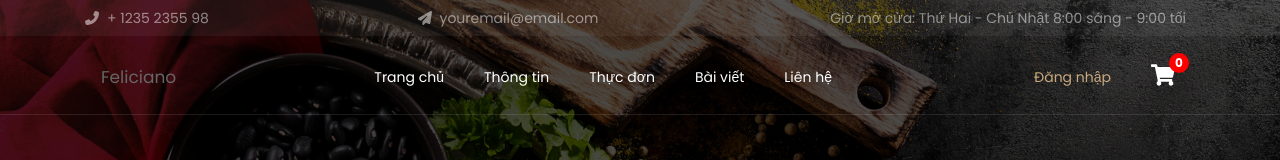
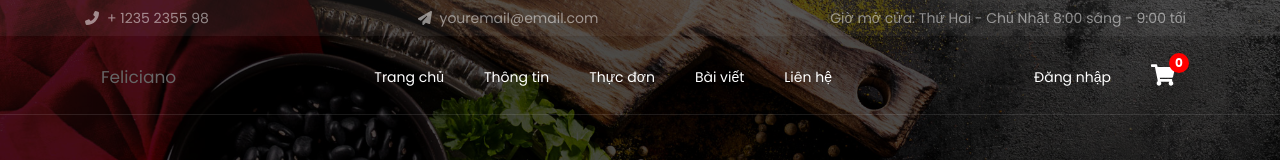
Before and after one commit to davilnam/food_order, a React (Create React App) app: page /login in a window 1280 px wide. Shown: the top 160 px of the page. Built offline with nearby package versions, Linux system fonts and the light colour scheme.

Commit message:
chinh header

```diff
--- a/src/App.js
+++ b/src/App.js
@@ -23,8 +23,8 @@ import LayoutUser from "./pages/LayoutUser";
 const App = () => {
   // Lấy giá trị isLoggedIn và isAdmin từ reducer
   let { isLoggedIn, isAdmin } = useSelector(state => state.app);
-  // isAdmin = true;
-  // isLoggedIn = true;
+  isAdmin = true;
+  isLoggedIn = true;
 
   return (
     <Routes>
@@ -44,7 +44,7 @@ const App = () => {
         <Route path="*" element={<Navigate to="/not-found" />} />
       </Route>
       {isLoggedIn && isAdmin && (
-        <Route path="/admin/*" element={<Layout />}>
+        <Route path="/admin" element={<Layout />}>
           <Route path="dashboard" element={<DashBoard />}></Route>
           <Route path="managerOrder" element={<OrderManagement />}></Route>
           <Route path="managerAccount" element={<AccountManagement />}></Route>
--- a/src/components/Header/Header.js
+++ b/src/components/Header/Header.js
@@ -4,15 +4,19 @@ import { FontAwesomeIcon } from "@fortawesome/react-fontawesome";
 import { FaBars, FaShoppingCart } from "react-icons/fa";
 import { faPhoneAlt, faPaperPlane } from "@fortawesome/free-solid-svg-icons";
 import { useSelector } from "react-redux";
-import "../../styles/css/header.css"
+import "../../styles/css/header.css";
 
 const Header = () => {
   const [showMobileMenu, setShowMobileMenu] = useState(false);
-  const cartItems = useSelector(state => state.app.cartItems); // Lấy số lượng sản phẩm trong giỏ hàng từ Redux store
-
+  const cartItems = useSelector((state) => state.app.cartItems); // Lấy số lượng sản phẩm trong giỏ hàng từ Redux store
+  const { user, isLoggedIn } = useSelector((state) => state.app);
   const toggleMobileMenu = () => {
     setShowMobileMenu(!showMobileMenu);
   };
+
+  const handleLogout = () => {
+    // goi api dang xuat
+  }
 
   return (
     <>
@@ -132,29 +136,16 @@ const Header = () => {
                 </NavLink>
               </li>
             </ul>
+            {isLoggedIn ? (
               <ul className="navbar-nav ml-auto">
                 <li className="nav-item">
-                <NavLink
-                  to="/login"
-                  className={({ isActive }) => {
-                    const activeClass = isActive ? "activeHome" : "";
-                    return `nav-link ${activeClass}`;
-                  }}
-                >
-                  Đăng nhập
-                </NavLink>
+                  <span className="nav-link">{user}</span>
                 </li>
-              {/* <li className="nav-item">
-                <NavLink
-                  to="/register"
-                  className={({ isActive }) => {
-                    const activeClass = isActive ? "activeHome" : "";
-                    return `nav-link ${activeClass}`;
-                  }}
-                >
-                  Đăng ký
-                </NavLink>
-              </li> */}
+                <li className="nav-item">
+                  <button className="nav-link" onClick={handleLogout}>
+                    Đăng xuất
+                  </button>
+                </li>
                 <li className="nav-item">
                   <NavLink to="/cart" className="nav-link">
                     <div
@@ -165,7 +156,7 @@ const Header = () => {
                         alignItems: "center",
                       }}
                     >
-                    <FaShoppingCart size={24}/>
+                      <FaShoppingCart size={24} />
                       {cartItems && (
                         <div className="cart-item-count">
                           <span>{cartItems.length}</span>
@@ -175,6 +166,34 @@ const Header = () => {
                   </NavLink>
                 </li>
               </ul>
+            ) : (
+              <ul className="navbar-nav ml-auto">
+                <li className="nav-item">
+                  <NavLink to="/login" className="nav-link">
+                    Đăng nhập
+                  </NavLink>
+                </li>
+                <li className="nav-item">
+                  <NavLink to="/cart" className="nav-link">
+                    <div
+                      className="cart-icon"
+                      style={{
+                        height: "100%",
+                        display: "flex",
+                        alignItems: "center",
+                      }}
+                    >
+                      <FaShoppingCart size={24} />
+                      {cartItems && (
+                        <div className="cart-item-count">
+                          <span>{cartItems.length}</span>
+                        </div>
+                      )}
+                    </div>
+                  </NavLink>
+                </li>
+              </ul>
+            )}
           </div>
         </div>
       </nav>
--- a/src/pages/Admin/product/ProductManagement.js
+++ b/src/pages/Admin/product/ProductManagement.js
@@ -28,15 +28,58 @@ const ProductManagement = () => {
   };
 
   const handleAddFood = async (food) => {
-    // Your code for adding food
+    try {
+      const accessToken = localStorage.getItem("accessToken");
+      const response = await fetch("http://localhost:4000/category", {
+        method: "POST",
+        headers: {
+          "Content-Type": "application/json",
+          Authorization: `Bearer ${accessToken}`,
+        },
+        body: JSON.stringify(food),
+      });
+      // Xử lý response ở đây nếu cần
+    } catch (error) {
+      console.error("Error adding food:", error);
+      // Xử lý lỗi ở đây nếu cần
+    }
   };
 
   const handleUpdateFood = async (food) => {
-    // Your code for updating food
+    try {
+      const accessToken = localStorage.getItem("accessToken");
+      const response = await fetch(
+        `http://localhost:4000/category/${food.id}`,
+        {
+          method: "PUT",
+          headers: {
+            "Content-Type": "application/json",
+            Authorization: `Bearer ${accessToken}`,
+          },
+          body: JSON.stringify(food),
+        }
+      );
+      // Xử lý response ở đây nếu cần
+    } catch (error) {
+      console.error("Error updating food:", error);
+      // Xử lý lỗi ở đây nếu cần
+    }
   };
 
-  const handleDeleteFood = async (category) => {
-    // Your code for deleting food
+  const handleDeleteFood = async (foodId) => {
+    try {
+      const accessToken = localStorage.getItem("accessToken");
+      const response = await fetch(`http://localhost:4000/category/${foodId}`, {
+        method: "DELETE",
+        headers: {
+          Authorization: `Bearer ${accessToken}`,
+        },
+      });
+      // Xử lý response ở đây nếu cần
+    } catch (error) {
+      console.error("Error deleting food:", error);
+      // Xử lý lỗi ở đây nếu cần
+    }
   };
 
   const handleEditButtonClick = (food) => {
--- a/src/pages/Login.js
+++ b/src/pages/Login.js
@@ -48,7 +48,7 @@ const Login = () => {
 
       // Điều hướng người dùng đến trang phù hợp dựa vào desc
       if (data.desc === "[ADMIN]") {
-        navigate("/admin");
+        navigate("/admin/dashboard");
       } else {
         navigate("/");
       }
```
Lines whose indentation alone changed are shown as unchanged.
